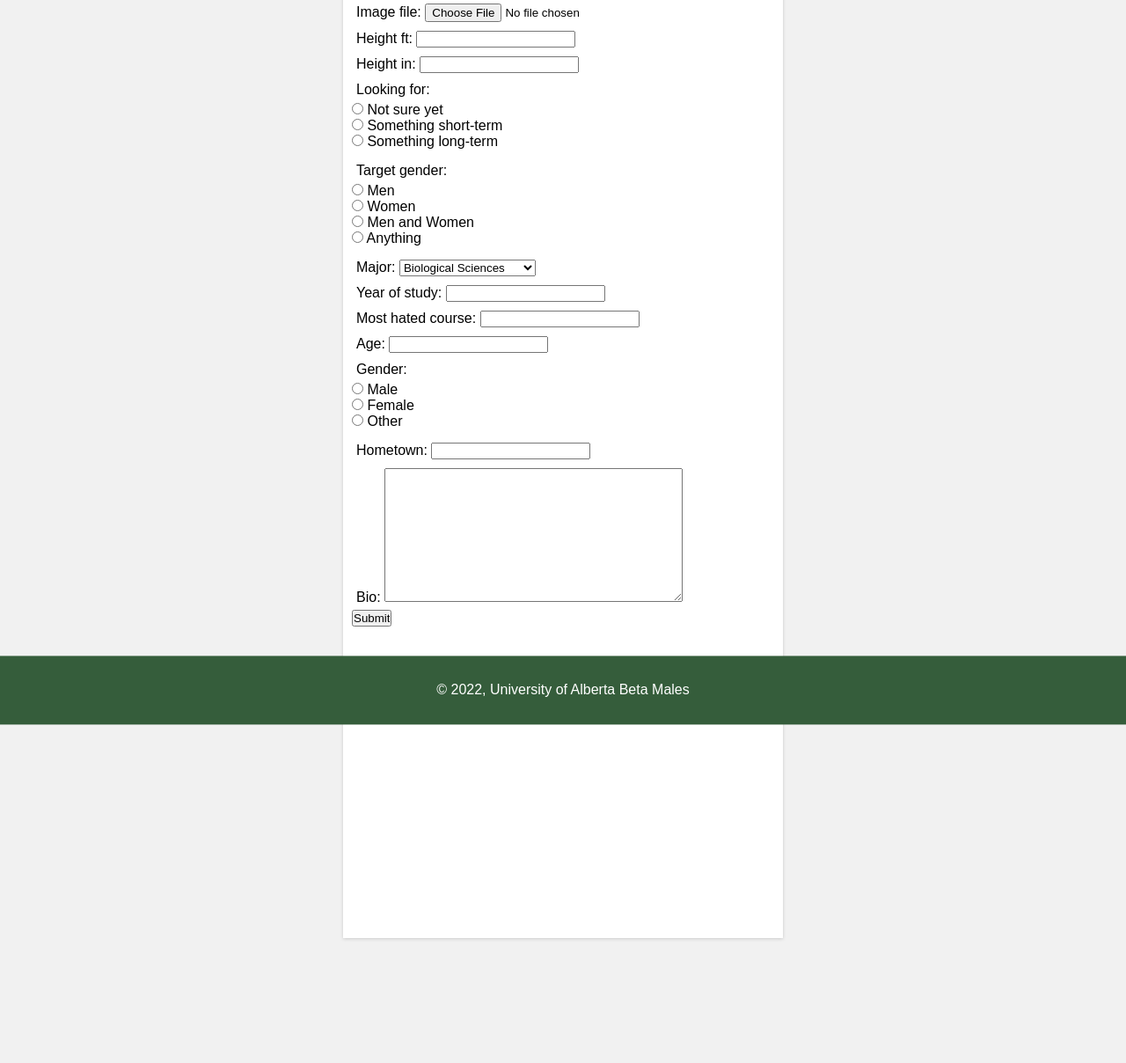
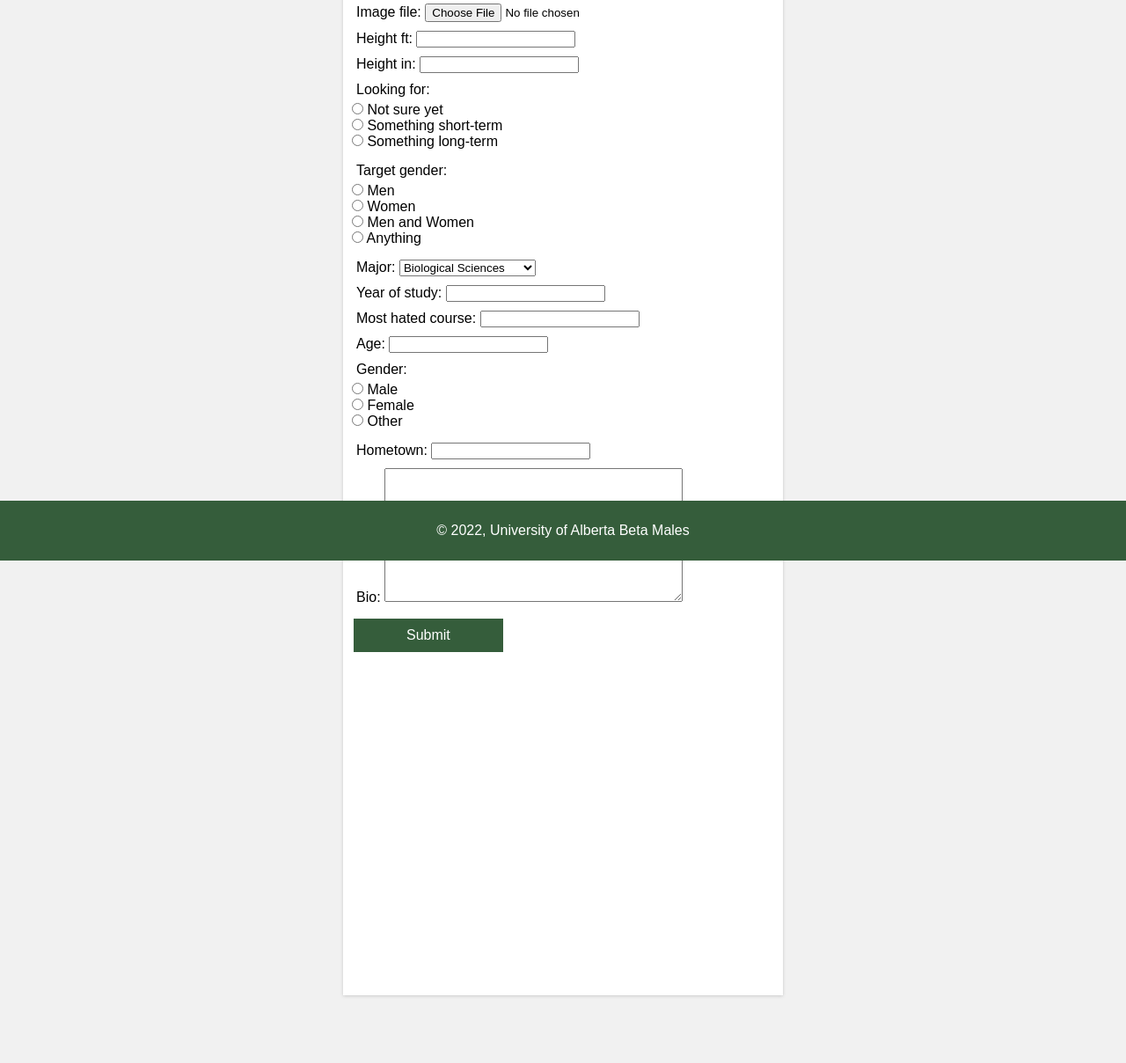
Before and after one commit to LeoKraushaar/UAlbertaDate, a Django app: page /account/edit_info/ in a window 1280 px wide; the page is wider, and only the part inside the window is pictured. Shown: the part 163-1371 px from the top of that part at 88% size. Run offline with Django 4.2, Linux system fonts and the light colour scheme.

Commit message:
Cant be looking like fools

```diff
--- a/UAlbertaDate/account/templates/edit_info.html
+++ b/UAlbertaDate/account/templates/edit_info.html
@@ -4,7 +4,7 @@
         <meta charset="UTF-8">
         <meta name="viewport" content="width=device-width, initial-scale=1.0">
         <meta http-equiv="X-UA-Compatible" cotent = "ie=edge">
-        <title>UAlberta Date Login</title>
+        <title>UAlberta Date My Info</title>
         <style>
             * {
                 margin: 0;
@@ -19,6 +19,11 @@
                 padding: 20px;
             }
 
+            body {
+                font-family: Arial, Helvetica, sans-serif;
+                background-color: #f1f1f1;
+            }
+
             img {
                 margin-left: 150px;
                 height: 40px;
@@ -26,11 +31,6 @@
                 object-fit: cover;
                 object-position: 100% 95%;
                 filter: invert(100%) sepia(0%) saturate(2000%) hue-rotate(147deg) brightness(118%) contrast(100%);
-            }
-
-            body {
-                font-family: Arial, Helvetica, sans-serif;
-                background-color: #f1f1f1
             }
 
             main {
@@ -41,7 +41,7 @@
                 min-height: calc(180vh - 84px - 69px);
             }
 
-            .articleStyle {
+            article {
                 margin: auto;
                 text-align: left;
                 box-shadow: rgba(0, 0, 0, 0.16) 0px 1px 4px;
@@ -49,7 +49,7 @@
                 position: absolute;
                 padding: 0px 10px;
                 width: 500px;
-                height: 1125px;
+                height: 1190px;
                 left: 50%;
                 margin-right: -50%;
                 transform: translate(-50%, 0%);
@@ -66,37 +66,33 @@
                 padding: 0 0 10px 0;
             }
 
-            {% comment %} input {
-                background-color: #fff;
-                border-color: #cfd4d9;
-                border-style: solid;
-                color: #fff;
-                padding: 15px 3px;
-                text-align: center;
-                display: inline-block;
-                font-size: 16px;
-                margin: 4px 2px;
-                cursor: pointer;
-            } {% endcomment %}
-
             a {
                 text-decoration: none;
                 color: #fff;
             }
 
+            input[value = "Submit"]{
+                background-color: #355d3b;
+                border: none;
+                color: #fff;
+                text-align: center;
+                display: inline-block;
+                font-size: 16px;
+                margin: 10px 2px;
+                cursor: pointer;
+                padding: 10px 60px;
+            }
 
-
-            .articleStyle footer {
+            footer {
                 margin: 0;
                 text-align: center;
                 background-color: #355d3b;
                 color: #fff;
-                padding: 25px;
-                position: relative;
-                width: 300%;
-                right: -50%;
+                padding: 20px;
+
+                width: 100%;
                 bottom: 0;
-                transform: translate(-50%, 30%);
+                position: fixed;
             }
 
             p{
@@ -112,7 +108,7 @@
             </a>
         </header>
         <main>
-            <article class="articleStyle">
+            <article>
                     <h1>My Info</h1>
 
                     <p>
@@ -125,14 +121,12 @@
                         </form>
                     <p>
 
-                <footer>
-                    <p> &copy; <script>document.write(new Date().getFullYear());</script>, University of Alberta Beta Males</p>
-                </footer>
-
             </article>
 
         </main>
-
+        <footer>
+            <p> &copy; <script>document.write(new Date().getFullYear());</script>, University of Alberta Beta Males</p>
+        </footer>
     </body>
 
 
--- a/UAlbertaDate/signup/templates/signup.html
+++ b/UAlbertaDate/signup/templates/signup.html
@@ -4,7 +4,7 @@
         <meta charset="UTF-8">
         <meta name="viewport" content="width=device-width, initial-scale=1.0">
         <meta http-equiv="X-UA-Compatible" cotent = "ie=edge">
-        <title>UAlberta Date Login</title>
+        <title>UAlberta Date Register</title>
         <style>
             * {
                 margin: 0;
--- a/UAlbertaDate/swipe/templates/swipe.html
+++ b/UAlbertaDate/swipe/templates/swipe.html
@@ -6,7 +6,7 @@
         <meta charset="UTF-8">
         <meta name="viewport" content="width=device-width, initial-scale=1.0">
         <meta http-equiv="X-UA-Compatible" cotent = "ie=edge">
-        <title>UAlberta Date Login</title>
+        <title>UAlberta Date Swipe</title>
         <style>
             * {
                 margin: 0;
```
Also changed, not shown: UAlbertaDate/account/templates/account.html (+12 -40 lines).
